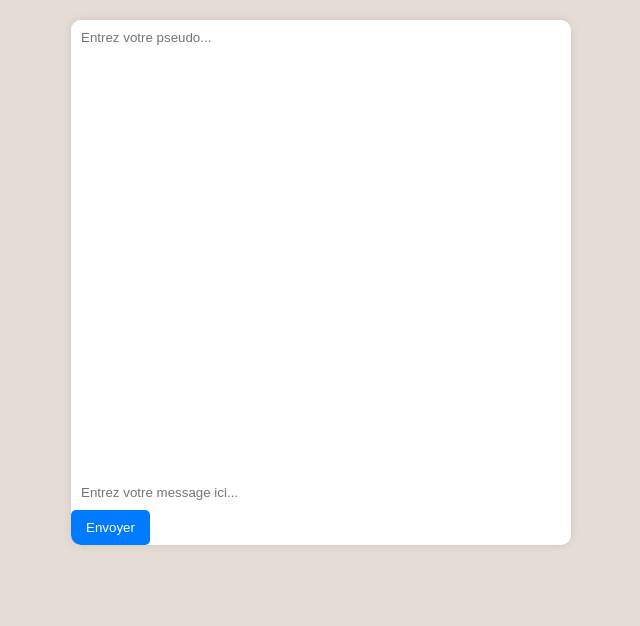
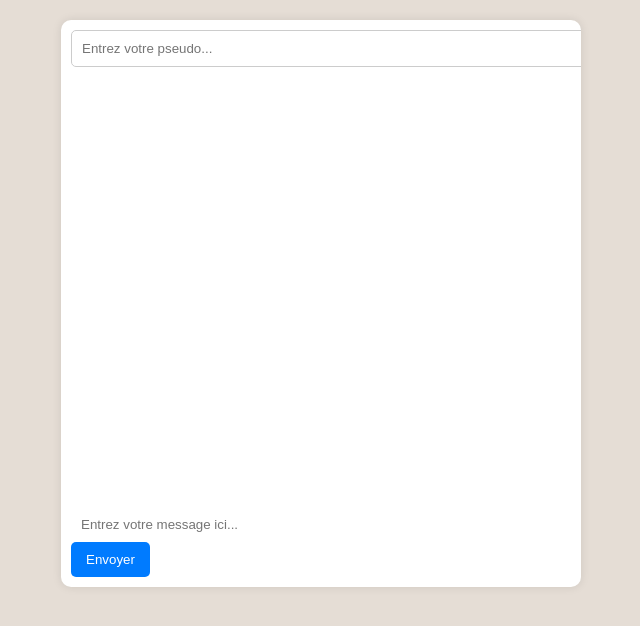
Before and after one commit to caperuisseau/newer-message, a website: page public/index.html in a window 1280 px wide. Shown: the whole page, without its empty margins (319-959 px from the left). Drawn offline with nearby package versions, Linux system fonts and the light colour scheme.

Commit message:
Update style.css

```diff
--- a/public/style.css
+++ b/public/style.css
@@ -12,12 +12,22 @@ body {
     border-radius: 10px;
     box-shadow: 0 0 10px rgba(0, 0, 0, 0.1);
     overflow: hidden;
+    padding: 10px; /* Ajout de l'espace intérieur */
+}
+
+#usernameInput {
+    width: 100%;
+    padding: 10px;
+    margin-bottom: 10px; /* Espace entre le pseudo et les messages */
+    border: 1px solid #ccc;
+    border-radius: 5px;
 }
 
 .messages {
     height: 400px;
     overflow-y: auto; /* Faire défiler le contenu */
     padding: 10px;
+    margin-bottom: 10px; /* Espace entre les messages et le champ de saisie */
 }
 
 .messages div {
```
